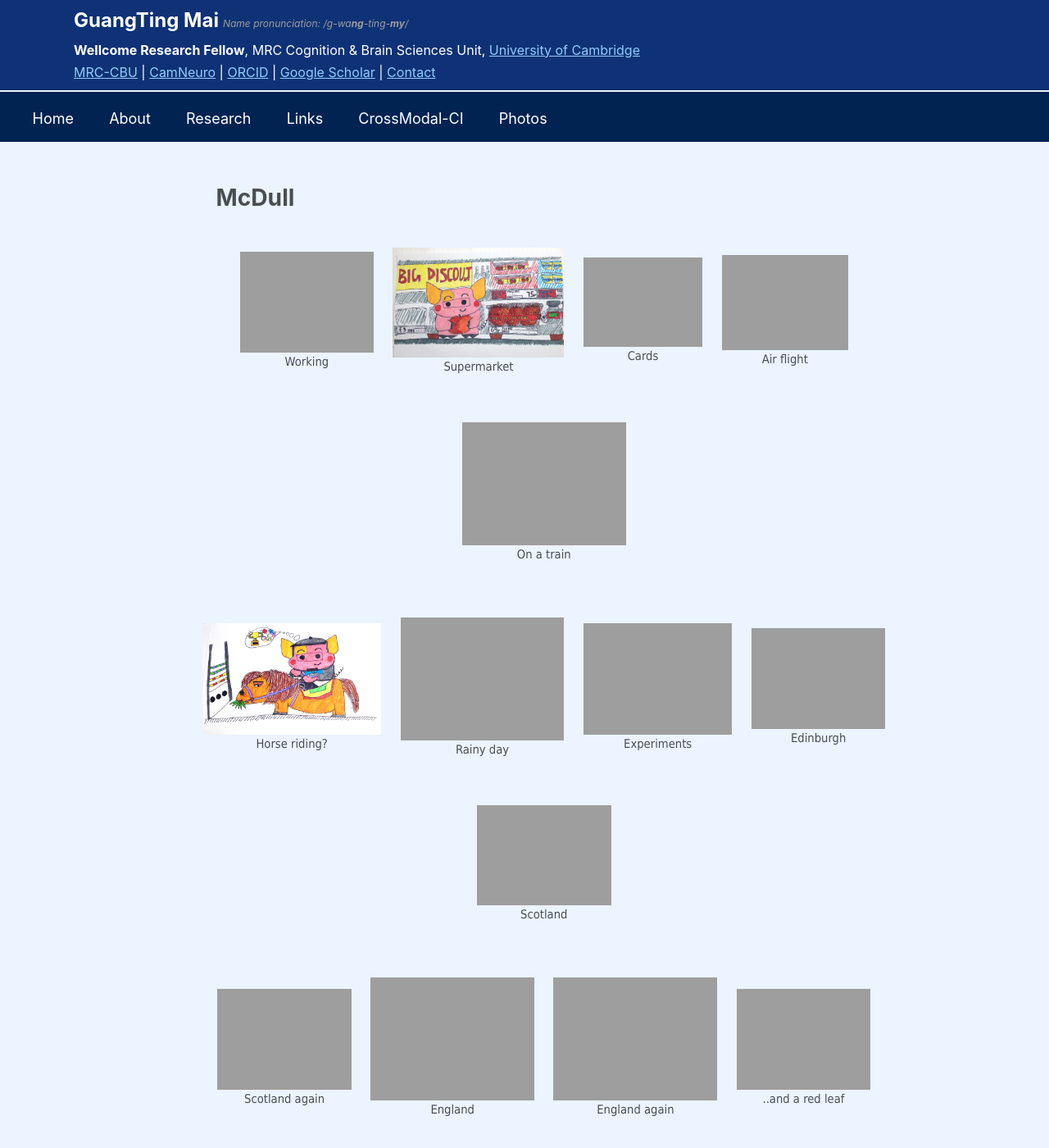
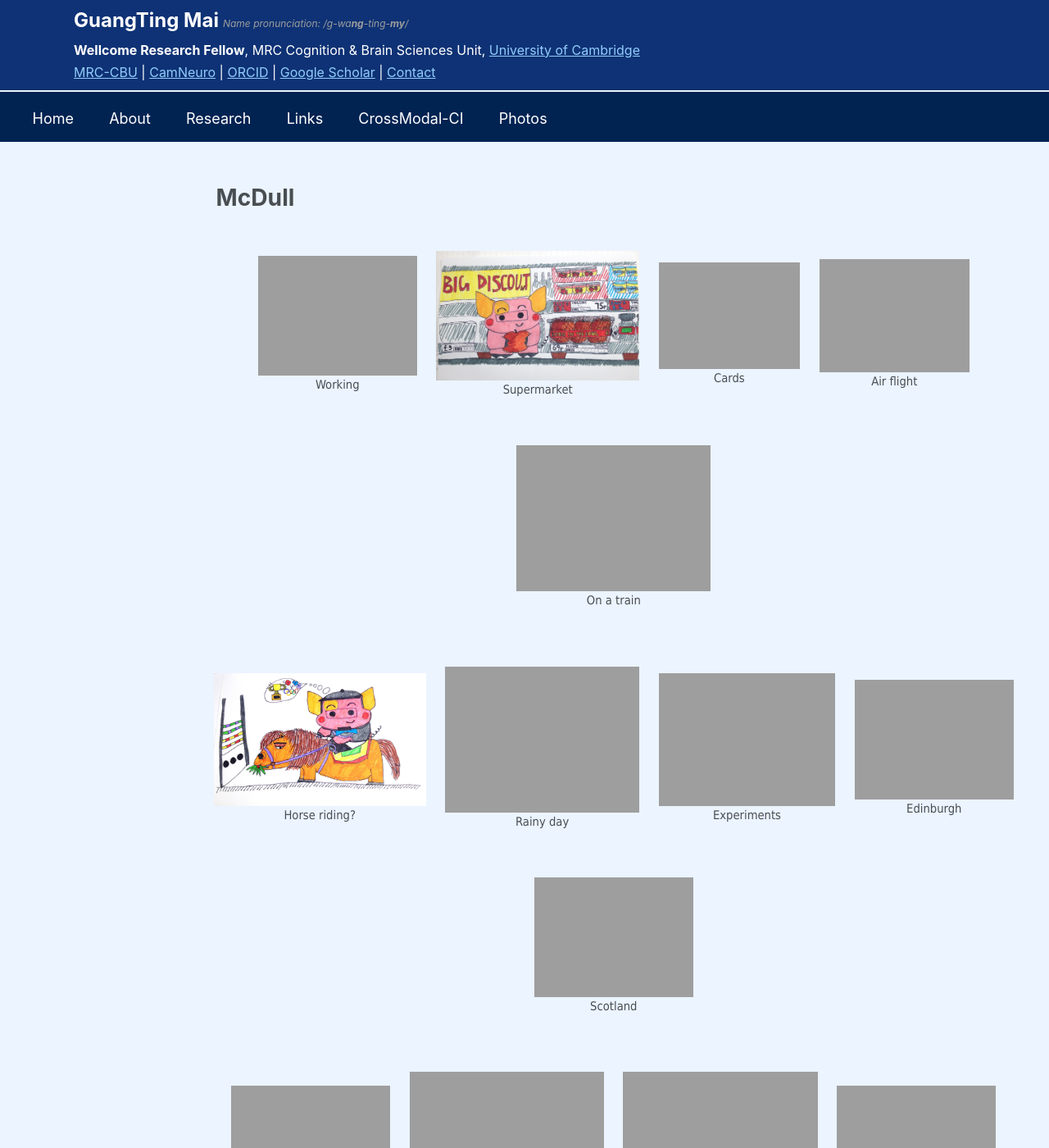
Before and after one commit to guangtingmai/guangtingmai.github.io, a Jekyll site: the page built from _pages/mcdull.html, in a window 1280 px wide and 1400 px high. Shown: the whole window at 82% size. Built offline with Jekyll 4.4.1, drawn with Linux system fonts in a browser that asks for light colours.

Commit message:
Update custom.scss

```diff
--- a/_sass/custom.scss
+++ b/_sass/custom.scss
@@ -125,10 +125,10 @@ div.navigation-row span {
   display: flex !important;
   justify-content: center !important; /* center content horizontally */
   gap: 1.3rem !important;               /* fixed gap, more consistent than % */
-  margin: 1.8em 0 !important;         /* top & bottom spacing */
+  margin: 2rem 0 !important;         /* top & bottom spacing */
   flex-wrap: wrap;                     /* wrap items if screen is small */
   align-items: center;                 /* vertically center items */
-  width: 80ch !important;
+  width: 100ch !important;
 }
 
 .masthead a,
```
